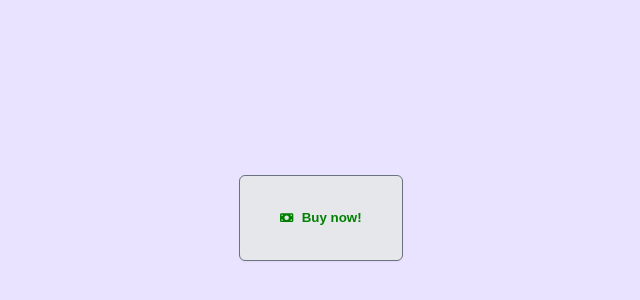
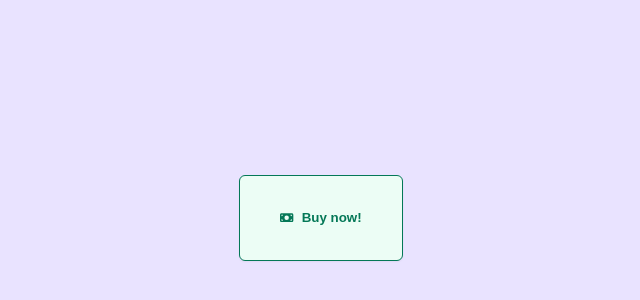
Before and after one commit to rvd2pwipwip/react-component-library, a React (Vite) app: page / in a window 1280 px wide. Shown: the part 214-514 px from the top of the page, without its empty margins (319-959 px from the left). Built offline with nearby package versions, Linux system fonts and the light colour scheme.

Commit message:
Challenge - Button w/ Variants @ https://scrimba.com/advanced-react-c02h/~0c/s08j5eiq6s/head

```diff
--- a/package.json
+++ b/package.json
@@ -10,6 +10,7 @@
     "preview": "vite preview"
   },
   "dependencies": {
+    "clsx": "^2.1.1",
     "react": "^19.2.0",
     "react-dom": "^19.2.0",
     "react-icons": "^5.5.0"
--- a/src/App.jsx
+++ b/src/App.jsx
@@ -8,7 +8,7 @@ const handleClick = () => console.log("Logging in...");
 function App() {
   return (
     <main>
-      <Button onClick={handleClick} size="lg" className="green">
+      <Button onClick={handleClick} size="lg" variant="success">
         <FaMoneyBill />
         Buy now!
       </Button>
--- a/src/Button.jsx
+++ b/src/Button.jsx
@@ -1,17 +1,22 @@
-const Button = ({ className, children, size, ...rest }) => {
+import clsx from "clsx";
+
+const Button = ({ size, variant, onClick, children }) => {
   /**
-   * Challenge: See if you can fix the problem with the
-   * conflicting `className` props. Doesn't need to be
-   * elegant, just see if you can get the button to be
-   * both large AND with green text
+   * Challenge:
+   *
+   * Accept a `variant` prop and style the Button component
+   * accordingly. The values can be `success`, `warning`, or `danger`.
+   * Check the Figma design at
+   * figma.com/file/xHMiy8Br1RvAMeATTV9jUH/React-Components?node-id=9%3A302
+   * for the specific colors to be used for each variant.
    */
 
-  let sizeClass;
-  if (size === "sm") sizeClass = "button-small";
-  if (size === "lg") sizeClass = "button-large";
+  let sizeClass = size ? `button-${size}` : "";
+  let variantClass = variant ? variant : "";
+  const allClasses = clsx(sizeClass, variantClass);
 
   return (
-    <button className={`${sizeClass} ${className}`} {...rest}>
+    <button className={allClasses} onClick={onClick}>
       {children}
     </button>
   );
--- a/src/index.css
+++ b/src/index.css
@@ -33,15 +33,29 @@ button {
   gap: 0.5rem;
 }
 
-button.button-small {
+button.button-sm {
   padding: 7px 11px;
   font-size: 12px;
 }
 
-button.button-large {
+button.button-lg {
   padding: 30px 40px;
 }
 
-.green {
-  color: green;
+button.success {
+  border: 1px solid #047857;
+  background: #ecfdf5;
+  color: #047857;
 }
+
+button.warning {
+  border: 1px solid #fbbf24;
+  background: #fffbeb;
+  color: #997417;
+}
+
+button.danger {
+  border: 1px solid #f87171;
+  background: #fef2f2;
+  color: #f87171;
+}
```
Also changed, not shown: 1 other file (tests, documents, lock files or other folders).
